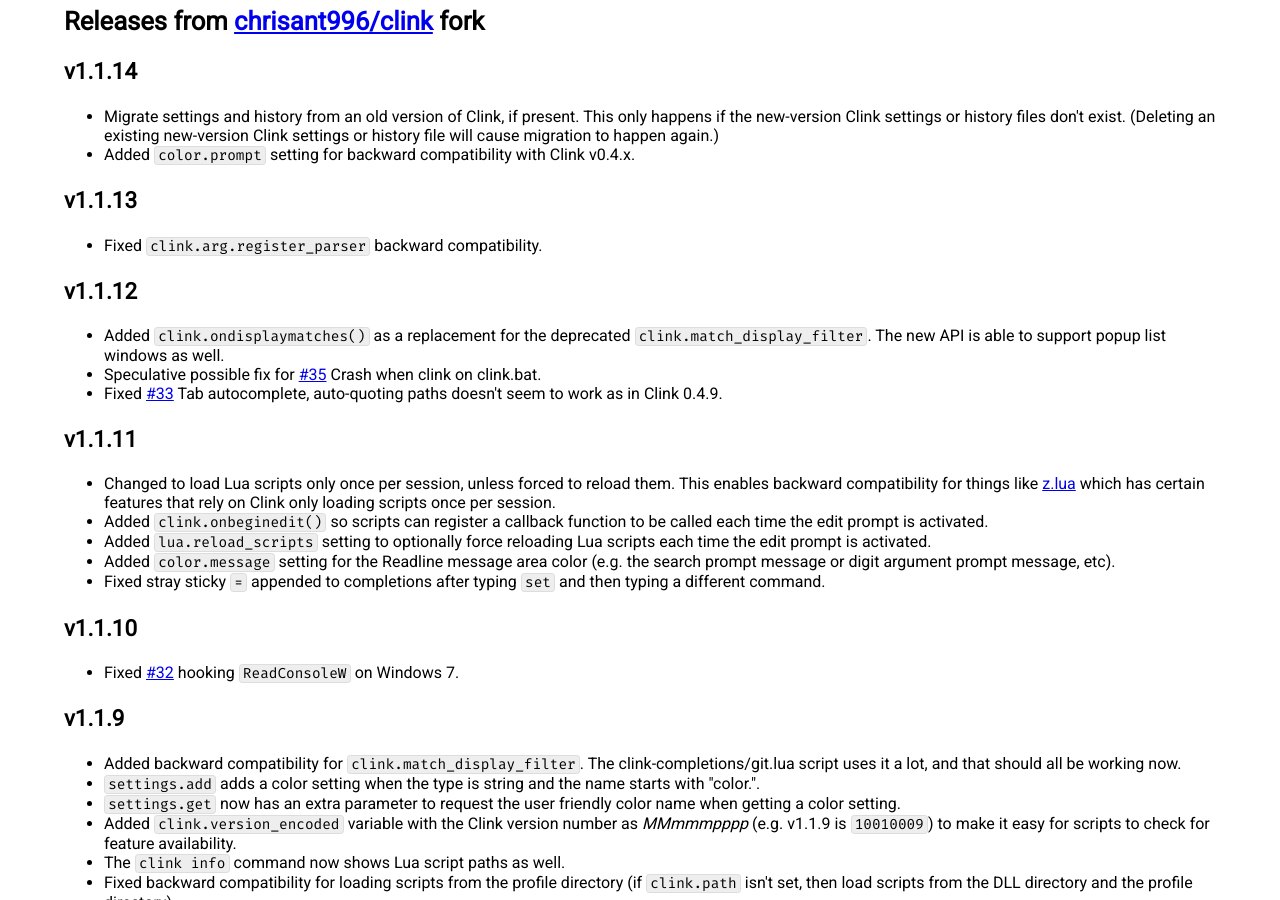
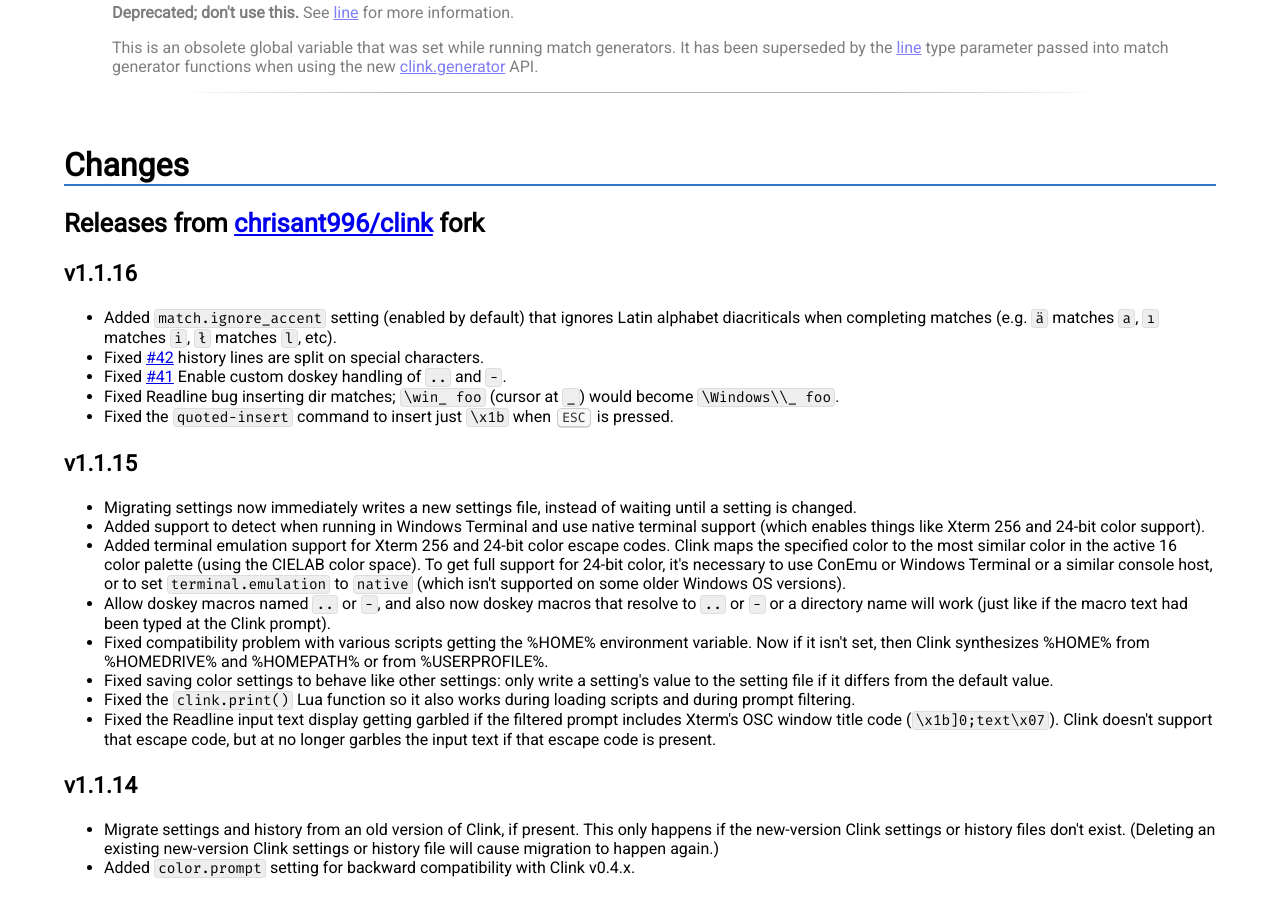
Before and after one commit to chrisant996/clink, a Jekyll site: the page clink.html, which Jekyll copies as it is, in a window 1280 px wide and 900 px high, scrolled down 30417 px. Built offline with Jekyll 4.4.1, drawn with Linux system fonts in a browser that asks for light colours; some web fonts are replaced; some of the changed text lies outside the part shown.

Commit message:
Update for 1.1.16

```diff
--- a/_config.yml
+++ b/_config.yml
@@ -1,5 +1,5 @@
 theme: jekyll-theme-cayman
 title: Clink
 github:
-  version: v1.1.15
-  download_url: https://github.com/chrisant996/clink/releases/download/v1.1.15/clink.1.1.15.d64a70.zip
+  version: v1.1.16
+  download_url: https://github.com/chrisant996/clink/releases/download/v1.1.16/clink.1.1.16.c2fd18.zip
--- a/clink.html
+++ b/clink.html
@@ -3,7 +3,7 @@
 
 <!-- ----------------------------------------------------- -->
 <head>
-<title>Clink v1.1.14</title>
+<title>Clink v1.1.16</title>
 <style>
 @import url('https://fonts.googleapis.com/css2?family=Rambla:wght@400;700&family=Roboto&family=Fira+Mono&display=swap');
 html {
@@ -401,7 +401,7 @@
         </td>
         <td style="text-align:right">
             <div id="header">
-                <div id="title">Clink v1.1.14</div>
+                <div id="title">Clink v1.1.16</div>
                 <div id="url">
                     <a href="http://github.com/chrisant996/clink">
                         http://github.com/chrisant996/clink
@@ -438,7 +437,14 @@
 <li>Undo (<kbd>Ctrl</kbd>+<kbd>Z</kbd>).</li>
 <li>Automatic <code>cd ..</code> (<kbd>Ctrl</kbd>+<kbd>PgUp</kbd>).</li>
 <li>Environment variable expansion (<kbd>Ctrl</kbd>+<kbd>Alt</kbd>+<kbd>E</kbd>).</li>
+<li>Scroll the screen buffer (<kbd>Alt</kbd>+<kbd>Up</kbd>, etc).</li>
 <li>(press <kbd>Alt</kbd>+<kbd>H</kbd> for many more...)</li>
+</ul>
+</li>
+<li>Directory shortcuts;<ul>
+<li>Typing a directory name followed by a path separator is a shortcut for <code>cd /d</code> to that directory.</li>
+<li>Typing <code>..</code> or <code>...</code> is a shortcut for <code>cd ..</code> or <code>cd ..\..</code> (each additional <code>.</code> adds another <code>\..</code>).</li>
+<li>Typing <code>-</code> or <code>cd -</code> changes to the previous current working directory.</li>
 </ul>
 </li>
 <li>Scriptable completion with Lua.</li>
@@ -455,8 +461,9 @@
 <ul>
 <li>Some key binding sequences have changed; see <a href="#keybindings">Key Bindings</a> for more information.</li>
 <li>Match coloring is now done by Readline and is configured differently; see <a href="#completioncolors">Completion Colors</a> for more information.</li>
-<li>Settings and history should migrate automatically if the new <code>clink_settings</code> and <code>clink_history</code> files don&#39;t exist (deleting them will cause migration to happen again).</li>
+<li>Settings and history should migrate automatically if the new <code>clink_settings</code> and <code>clink_history</code> files don&#39;t exist (deleting them will cause migration to happen again).  To find the directory that contains these files, run <code>clink info</code> and look for the &quot;state&quot; line.</li>
 <li>Script compatibility should be very good, but some scripts may still encounter problems.  If you do encounter a compatibility problem you can look for an updated version of the script, update the script yourself, or visit the <a href="https://github.com/chrisant996/clink/issues">repo</a> and open an issue describing details about the compatibility problem.</li>
+<li>Some settings have changed slightly, and there are many new settings.  See <a href="#configclink">Configuring Clink</a> for more information.</li>
 </ul>
 <h1 id="how-clink-works">How Clink Works</h1>
 <p>When running Clink via the methods above, Clink checks the parent process is supported and injects a DLL into it. The DLL then hooks the WriteConsole() and ReadConsole() Windows functions. The former is so that Clink can capture the current prompt, and the latter hook allows Clink to provide its own Readline-powered command line editing.</p>
@@ -661,7 +668,12 @@
 <tr>
 <td align="center"><code>match.ignore_case</code></td>
 <td align="center"><code>relaxed</code></td>
-<td>Controls case sensitivity in string comparisons. <code>off</code> = case sensitive, <code>on</code> = case insensitive, <code>relaxed</code> = case insensitive plus <code>-</code> and <code>_</code> are considered equal.</td>
+<td>Controls case sensitivity when completing matches. <code>off</code> = case sensitive, <code>on</code> = case insensitive, <code>relaxed</code> = case insensitive plus <code>-</code> and <code>_</code> are considered equal.</td>
+</tr>
+<tr>
+<td align="center"><code>match.ignore_accent</code></td>
+<td align="center">True</td>
+<td>Controls accent sensitivity when completing matches. For example, <code>ä</code> and <code>a</code> are considered equivalent with this enabled.</td>
 </tr>
 <tr>
 <td align="center"><code>match.sort_dirs</code></td>
@@ -1822,7 +1834,7 @@
 <div class="function"><div class="header"> <div class="name"><a name="os.getalias">os.getalias</a></div> <div class="signature">( <span class="arg_name">name</span>:string ) : string</div></div><div class="body"><p class="desc">Returns command string for doskey alias <span class="arg">name</span>.</p></div></div><hr/>
 <div class="function"><div class="header"> <div class="name"><a name="os.getaliases">os.getaliases</a></div> <div class="signature">() : table</div></div><div class="body"><p class="desc">Returns doskey aliases in a table with the following scheme: <span class="tablescheme">{ {name:string, command:string}, ... }</span>.</p></div></div><hr/>
 <div class="function"><div class="header"> <div class="name"><a name="os.getcwd">os.getcwd</a></div> <div class="signature">() : string</div></div><div class="body"><p class="desc">Returns the current directory.</p></div></div><hr/>
-<div class="function"><div class="header"> <div class="name"><a name="os.getenv">os.getenv</a></div> <div class="signature">( <span class="arg_name">name</span>:string ) : string | nil</div></div><div class="body"><p class="desc">Returns the value of the named environment variable, or nil if it doesn't exist.</p></div></div><hr/>
+<div class="function"><div class="header"> <div class="name"><a name="os.getenv">os.getenv</a></div> <div class="signature">( <span class="arg_name">name</span>:string ) : string | nil</div></div><div class="body"><p class="desc">Returns the value of the named environment variable, or nil if it doesn't exist.</p><p class="desc"> Note that <code>os.getenv("HOME")</code> receives special treatment: if %HOME% is not set then it is synthesized from %HOMEDRIVE% and %HOMEPATH%, or from %USERPROFILE%.</p></div></div><hr/>
 <div class="function"><div class="header"> <div class="name"><a name="os.getenvnames">os.getenvnames</a></div> <div class="signature">() : table</div></div><div class="body"><p class="desc">Returns all environment variables in a table with the following scheme: <span class="tablescheme">{ {name:string, value:string}, ... }</span>.</p></div></div><hr/>
 <div class="function"><div class="header"> <div class="name"><a name="os.gethost">os.gethost</a></div> <div class="signature">() : string</div></div><div class="body"><p class="desc">Returns the fully qualified file name of the host process.  Currently only CMD.EXE can host Clink.</p></div></div><hr/>
 <div class="function"><div class="header"> <div class="name"><a name="os.getscreeninfo">os.getscreeninfo</a></div> <div class="signature">() : table</div></div><div class="body"><p class="desc">Returns dimensions of the terminal's buffer and visible window. The returned table has the following scheme:</p><pre class="language-lua"><code>{
@@ -1904,6 +1916,25 @@
         <div class="section" id="changes">
 <h1 id="changes">Changes</h1>
 <h2 id="releases-from-chrisant996clink-fork">Releases from <a href="https://github.com/chrisant996/clink">chrisant996/clink</a> fork</h2>
+<h3 id="v1116">v1.1.16</h3>
+<ul>
+<li>Added <code>match.ignore_accent</code> setting (enabled by default) that ignores Latin alphabet diacriticals when completing matches (e.g. <code>ä</code> matches <code>a</code>, <code>ı</code> matches <code>i</code>, <code>ł</code> matches <code>l</code>, etc).</li>
+<li>Fixed <a href="https://github.com/chrisant996/clink/issues/42">#42</a> history lines are split on special characters.</li>
+<li>Fixed <a href="https://github.com/chrisant996/clink/issues/41">#41</a> Enable custom doskey handling of <code>..</code> and <code>-</code>.</li>
+<li>Fixed Readline bug inserting dir matches; <code>\win_  foo</code> (cursor at <code>_</code>) would become <code>\Windows\\_  foo</code>.</li>
+<li>Fixed the <code>quoted-insert</code> command to insert just <code>\x1b</code> when <kbd>ESC</kbd> is pressed.</li>
+</ul>
+<h3 id="v1115">v1.1.15</h3>
+<ul>
+<li>Migrating settings now immediately writes a new settings file, instead of waiting until a setting is changed.</li>
+<li>Added support to detect when running in Windows Terminal and use native terminal support (which enables things like Xterm 256 and 24-bit color support).</li>
+<li>Added terminal emulation support for Xterm 256 and 24-bit color escape codes. Clink maps the specified color to the most similar color in the active 16 color palette (using the CIELAB color space). To get full support for 24-bit color, it&#39;s necessary to use ConEmu or Windows Terminal or a similar console host, or to set <code>terminal.emulation</code> to <code>native</code> (which isn&#39;t supported on some older Windows OS versions).</li>
+<li>Allow doskey macros named <code>..</code> or <code>-</code>, and also now doskey macros that resolve to <code>..</code> or <code>-</code> or a directory name will work (just like if the macro text had been typed at the Clink prompt).</li>
+<li>Fixed compatibility problem with various scripts getting the %HOME% environment variable. Now if it isn&#39;t set, then Clink synthesizes %HOME% from %HOMEDRIVE% and %HOMEPATH% or from %USERPROFILE%.</li>
+<li>Fixed saving color settings to behave like other settings: only write a setting&#39;s value to the setting file if it differs from the default value.</li>
+<li>Fixed the <code>clink.print()</code> Lua function so it also works during loading scripts and during prompt filtering.</li>
+<li>Fixed the Readline input text display getting garbled if the filtered prompt includes Xterm&#39;s OSC window title code (<code>\x1b]0;text\x07</code>). Clink doesn&#39;t support that escape code, but at no longer garbles the input text if that escape code is present.</li>
+</ul>
 <h3 id="v1114">v1.1.14</h3>
 <ul>
 <li>Migrate settings and history from an old version of Clink, if present.  This only happens if the new-version Clink settings or history files don&#39;t exist.  (Deleting an existing new-version Clink settings or history file will cause migration to happen again.)</li>
```
Also changed, not shown: other parts of clink.html (+1 -2 lines).
